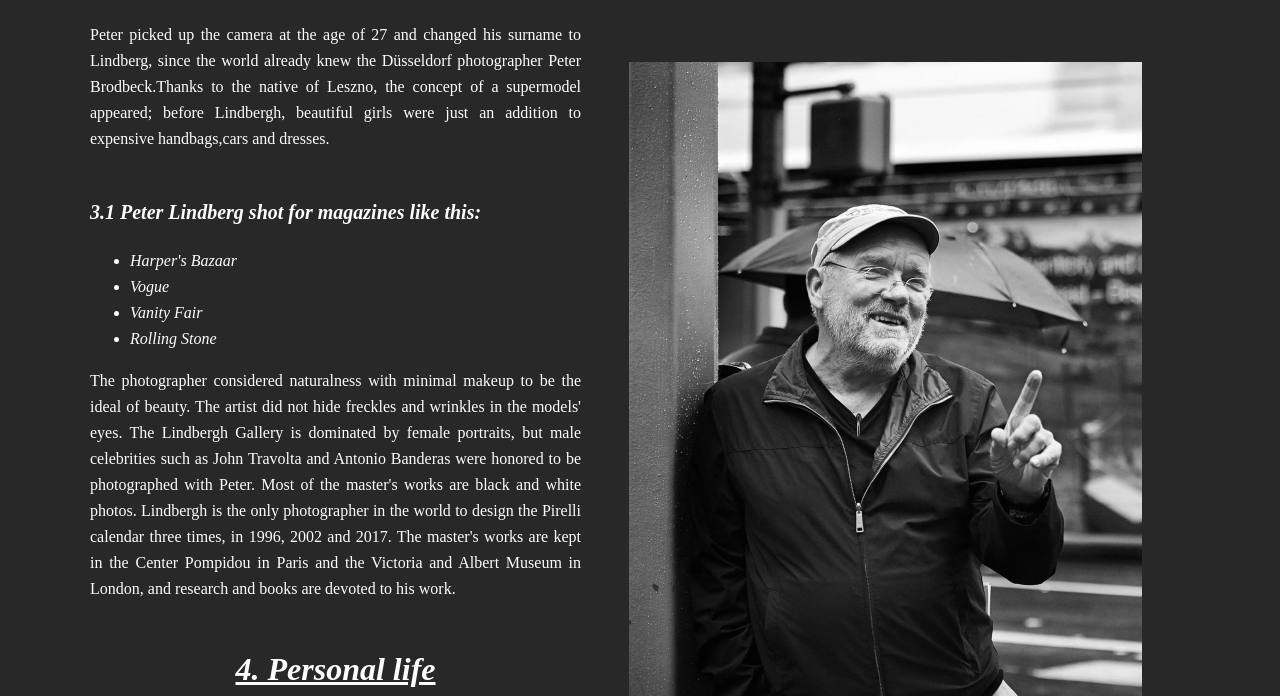
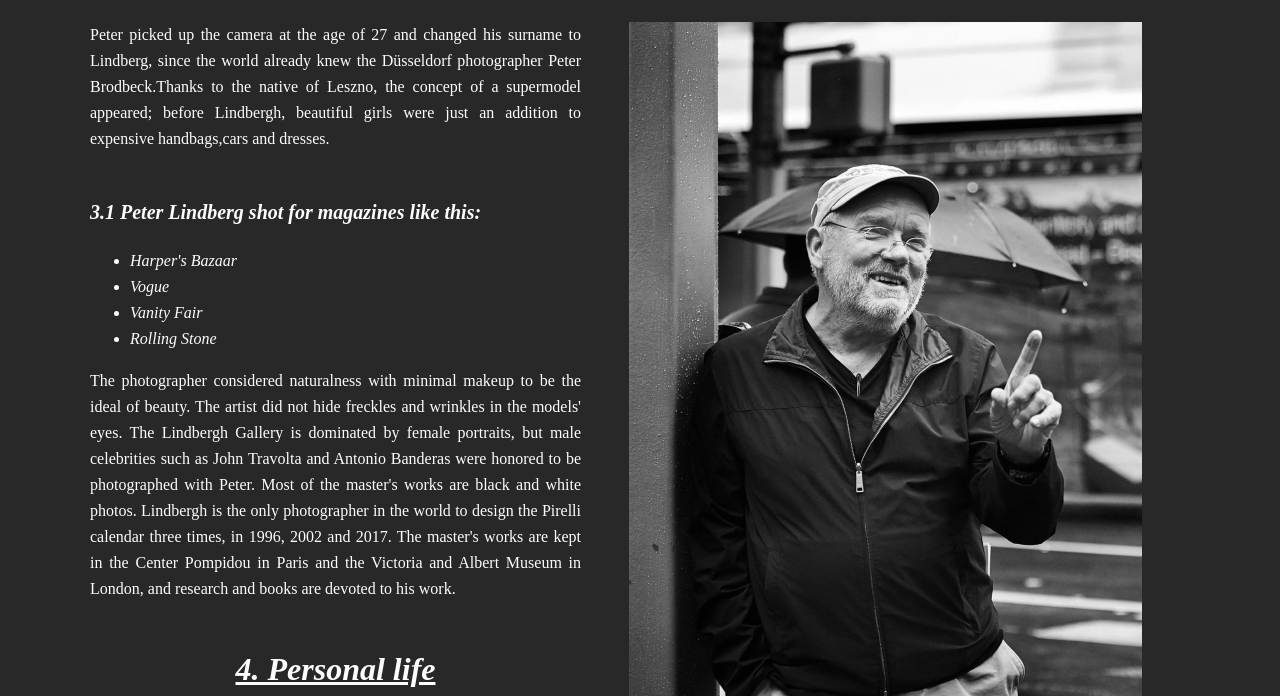
Before and after one commit to KristinaMenzelintseva/five-work, a plain HTML site: page index.html in a window 1280 px wide. Shown: the part 724-1420 px from the top of the page. Drawn offline with Linux system fonts and the light colour scheme.

Commit message:
Update index.html

```diff
--- a/index.html
+++ b/index.html
@@ -25,7 +25,7 @@
 
 		<div>
 			<h2 class="story">3. Photograph </h2>
-			<img src="image/peterlindbergh.jpg" alt="Lindbergh" align="right" vspace="40" hspace="48">
+			<img src="image/peterlindbergh.jpg" alt="Lindbergh" align="right" margin-top="40" hspace="48">
 	<p>Peter picked up the camera at the age of 27 and changed his surname to Lindberg, since the world already knew the Düsseldorf photographer Peter Brodbeck.Thanks to the native of Leszno, the concept of a supermodel appeared; before Lindbergh, beautiful girls were just an addition to expensive handbags,cars and dresses.</p>
 		</div>
 		<div>
```
